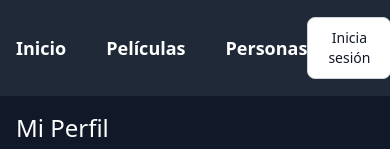
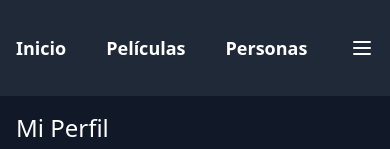
Before and after one commit to alexisabels/cinekino, a React (Vite) app: page /profile in a window 390 px wide. Shown: the top 149 px of the page. Built offline with nearby package versions, Linux system fonts and the light colour scheme; no server answers.

Commit message:
MOBILE NAVBAR

```diff
--- a/src/components/Navbar.jsx
+++ b/src/components/Navbar.jsx
@@ -1,13 +1,18 @@
+import { useState } from "react";
 import LogoutButton from "./LogoutButton";
 import LoginButton from "./LoginButton";
 import { useAuth } from "../services/AuthProvider";
 
 const Navbar = () => {
   const { user } = useAuth();
+  const [isOpen, setIsOpen] = useState(false); // Para manejar el estado del menú
+
+  const toggleMenu = () => setIsOpen(!isOpen); // Función para alternar el menú
 
   return (
     <nav className="bg-gray-800 p-4 sticky top-0 z-10 w-full">
       <div className="container mx-auto flex justify-between items-center h-16">
+        {/* Logo y enlaces para escritorio */}
         <div className="flex space-x-10">
           <a
             href="/"
@@ -28,7 +33,9 @@ const Navbar = () => {
             Personas
           </a>
         </div>
-        <div className="text-white">
+
+        {/* Menú de usuario y botón de inicio de sesión */}
+        <div className="hidden md:flex items-center gap-3">
           {user ? (
             <div className="flex items-center gap-3">
               <a
@@ -37,14 +44,72 @@ const Navbar = () => {
               >
                 Mi Perfil
               </a>
-              <p className="">Welcome, {user.displayName}</p>
+              <p>Bienvenido, {user.displayName}</p>
               <LogoutButton />
             </div>
           ) : (
             <LoginButton />
           )}
         </div>
+
+        {/* Menú hamburguesa para móviles */}
+        <div className="md:hidden flex items-center">
+          <button onClick={toggleMenu} className="text-white">
+            <svg
+              xmlns="http://www.w3.org/2000/svg"
+              fill="none"
+              viewBox="0 0 24 24"
+              stroke="currentColor"
+              className="w-6 h-6"
+            >
+              <path
+                strokeLinecap="round"
+                strokeLinejoin="round"
+                strokeWidth="2"
+                d="M4 6h16M4 12h16M4 18h16"
+              />
+            </svg>
+          </button>
+        </div>
       </div>
+
+      {/* Menú desplegable para móviles */}
+      {isOpen && (
+        <div className="md:hidden bg-gray-800 text-white p-4">
+          <a
+            href="/"
+            className="block py-2 px-4 text-lg font-semibold hover:text-gray-400"
+          >
+            Inicio
+          </a>
+          <a
+            href="/movies"
+            className="block py-2 px-4 text-lg font-semibold hover:text-gray-400"
+          >
+            Películas
+          </a>
+          <a
+            href="/people"
+            className="block py-2 px-4 text-lg font-semibold hover:text-gray-400"
+          >
+            Personas
+          </a>
+          {user ? (
+            <div className="flex flex-col gap-3">
+              <a
+                href="/profile"
+                className="block py-2 px-4 text-lg font-semibold hover:text-gray-400"
+              >
+                Mi Perfil
+              </a>
+              <p className="text-white">Welcome, {user.displayName}</p>
+              <LogoutButton />
+            </div>
+          ) : (
+            <LoginButton />
+          )}
+        </div>
+      )}
     </nav>
   );
 };
```
Also changed, not shown: 1 other file (tests, documents, lock files or other folders).
